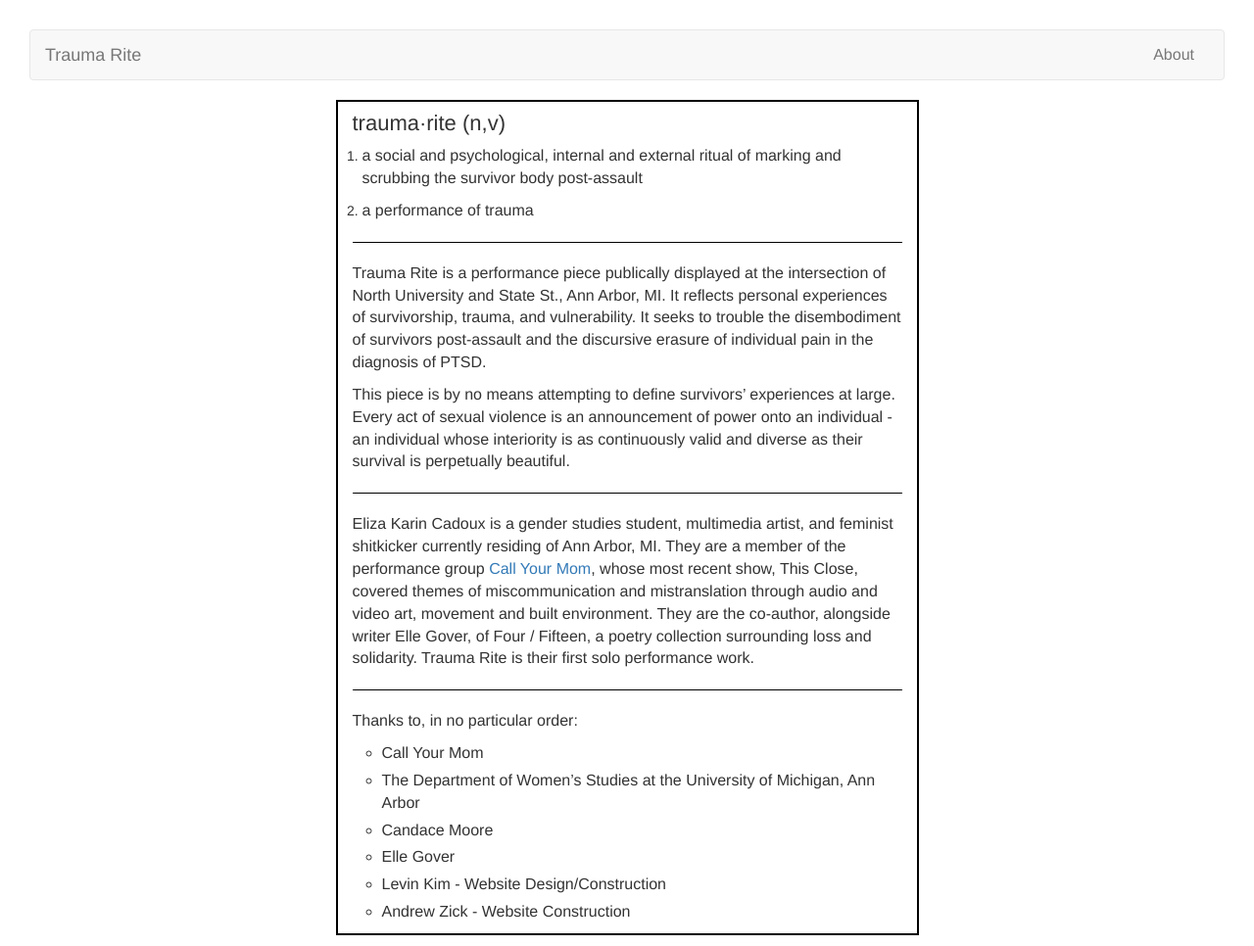
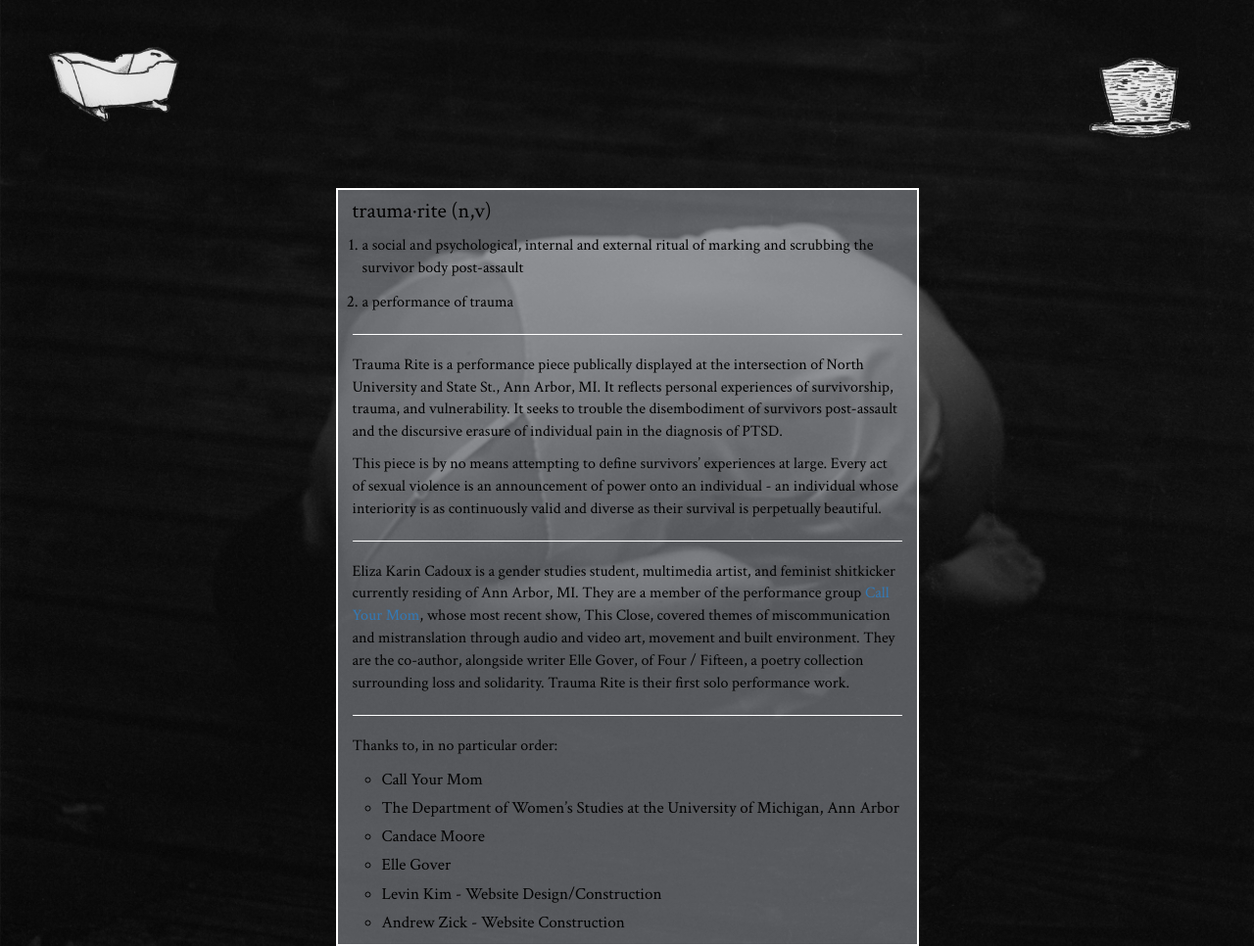
Before and after one commit to aezick/traumarite, a website: page react-tutorial/public/about.html in a window 1280 px wide. Shown: the top 966 px of the page at 98% size. Drawn offline with nearby package versions, Linux system fonts and the light colour scheme.

Commit message:
style changes round 2

```diff
--- a/react-tutorial/public/about.html
+++ b/react-tutorial/public/about.html
@@ -6,9 +6,10 @@
 	  <link rel="stylesheet" href="/css/base.css" />
 	  <link rel="stylesheet" href="/css/about.css" />
 	  <link rel="stylesheet" href="https://maxcdn.bootstrapcdn.com/bootstrap/3.3.7/css/bootstrap.min.css" integrity="sha384-BVYiiSIFeK1dGmJRAkycuHAHRg32OmUcww7on3RYdg4Va+PmSTsz/K68vbdEjh4u" crossorigin="anonymous" />
+	  <link href="https://fonts.googleapis.com/css?family=Crimson+Text" rel="stylesheet">
 	</head>
-	<body>
-	  <nav class="navbar navbar-default">
+	<body class="intro-image">
+	  <nav class="navbar navbar-style">
 	    <div class="container-fluid">
 	      <!-- Brand and toggle get grouped for better mobile display -->
 	      <div class="navbar-header">
@@ -18,12 +19,12 @@
 	          <span class="icon-bar"></span>
 	          <span class="icon-bar"></span>
 	        </button>
-	        <a class="navbar-brand" href="/rite/">Trauma Rite</a>
+	        <a class="navbar-brand" href="/rite/"><img src='/static/crib_full.png' width = "140" height = "80"></a>
 	      </div>
 
 	      <div class="collapse navbar-collapse" id="bs-example-navbar-collapse-1">
 	        <ul class="nav navbar-nav navbar-right">
-	          <li><a href="/about/">About</a></li>
+	          <li><a href="/about/"><img src='/static/crib_icon.png' width="110" height="110"></a></li>
 	        </ul>
 	      </div><!-- /.navbar-collapse -->
 	    </div><!-- /.container-fluid -->
--- a/react-tutorial/public/css/about.css
+++ b/react-tutorial/public/css/about.css
@@ -1,23 +1,49 @@
 #definition {
+	color: black;
 	border: solid;
 	border-width: 2px;
-	border-color: black;
+	border-color: white;
+	background-color: rgba(199, 204, 214, 0.4);
+	font-family: "Crimson Text", serif;
+	font-size: 17px;
+
 }
 
 #definition h6 {
+	color: black;
+	font-family: "Crimson Text", serif;
 	font-size: 22px;
 }
 
 #definition ol {
+	color: black;
+	font-family: "Crimson Text", serif;
 	padding-left: 10px;
+	font-size: 17px;
 }
 
 #definition hr {
 	border-width: 1px;
-	border-color: black;
+	border-color: white;
+	font-family: "Crimson Text", serif;
+	font-size: 17px;
 }
 
 #definition ul li {
+	color: black;
 	list-style-type: circle;
 	margin: 5px 0px;
+	font-family: "Crimson Text", serif;
+	font-size: 17px;
 }
+
+.navbar-style {
+  background: transparent;
+  border: none;
+}
+
+.intro-image {
+   background:linear-gradient(rgba(0, 0, 0, 0.55), rgba(0, 0, 0, 0.55)),
+                rgba(0,0,0,0.55) url('../static/eliza_curled.jpg');
+   background-size: 100%;
+}
--- a/react-tutorial/public/css/base.css
+++ b/react-tutorial/public/css/base.css
@@ -58,10 +58,17 @@ ul {
   padding-left: 30px;
 }
 
-.gray-text {
+.gray-text, #comment_title {
+  text-align: center;
   color: #f7eded;
   font-family: "Crimson Text", serif;
   margin-bottom: 0px;
+}
+
+#comment_box {
+  color: black;
+  font-family: "Crimson Text", serif;
+  text-align: center;
 }
 
 .intro-image {
@@ -86,6 +93,13 @@ ul {
 }
 
 .navbar-style {
-  background: white;
+  background: transparent;
   border: none;
 }
+
+.index_background {
+  background:linear-gradient(rgba(0, 0, 0, 0.55), rgba(0, 0, 0, 0.55)),
+                rgba(0,0,0,0.55) url('../static/main.jpg');
+   background-size: 100%;
+
+}
--- a/react-tutorial/public/index.html
+++ b/react-tutorial/public/index.html
@@ -11,8 +11,9 @@
     <script src="https://unpkg.com/jquery@3.1.0/dist/jquery.min.js"></script>
     <script src="https://unpkg.com/remarkable@1.7.1/dist/remarkable.min.js"></script>
     <link rel="stylesheet" href="https://maxcdn.bootstrapcdn.com/bootstrap/3.3.7/css/bootstrap.min.css" integrity="sha384-BVYiiSIFeK1dGmJRAkycuHAHRg32OmUcww7on3RYdg4Va+PmSTsz/K68vbdEjh4u" crossorigin="anonymous" />
+    <link href="https://fonts.googleapis.com/css?family=Crimson+Text" rel="stylesheet">
   </head>
-  <body>
+  <body class="index_background">
     <nav class="navbar navbar-style">
       <div class="container-fluid">
         <div class="navbar-header">
--- a/react-tutorial/public/scripts/example.js
+++ b/react-tutorial/public/scripts/example.js
@@ -72,9 +72,9 @@ var CommentBox = React.createClass({
   render: function() {
     return (
       <div className="commentBox">
-        <h3>You</h3>
-        <CommentForm onCommentSubmit={this.handleCommentSubmit} />
-        <CommentList data={this.state.data} />
+        <h3 id="comment_title">Reactions Here</h3>
+        <h5 id="comment_box"><CommentForm onCommentSubmit={this.handleCommentSubmit} /></h5>
+       <p id="comment_title"><CommentList data={this.state.data} /></p>
       </div>
     );
   }
```
Also changed, not shown: 1 other file.
